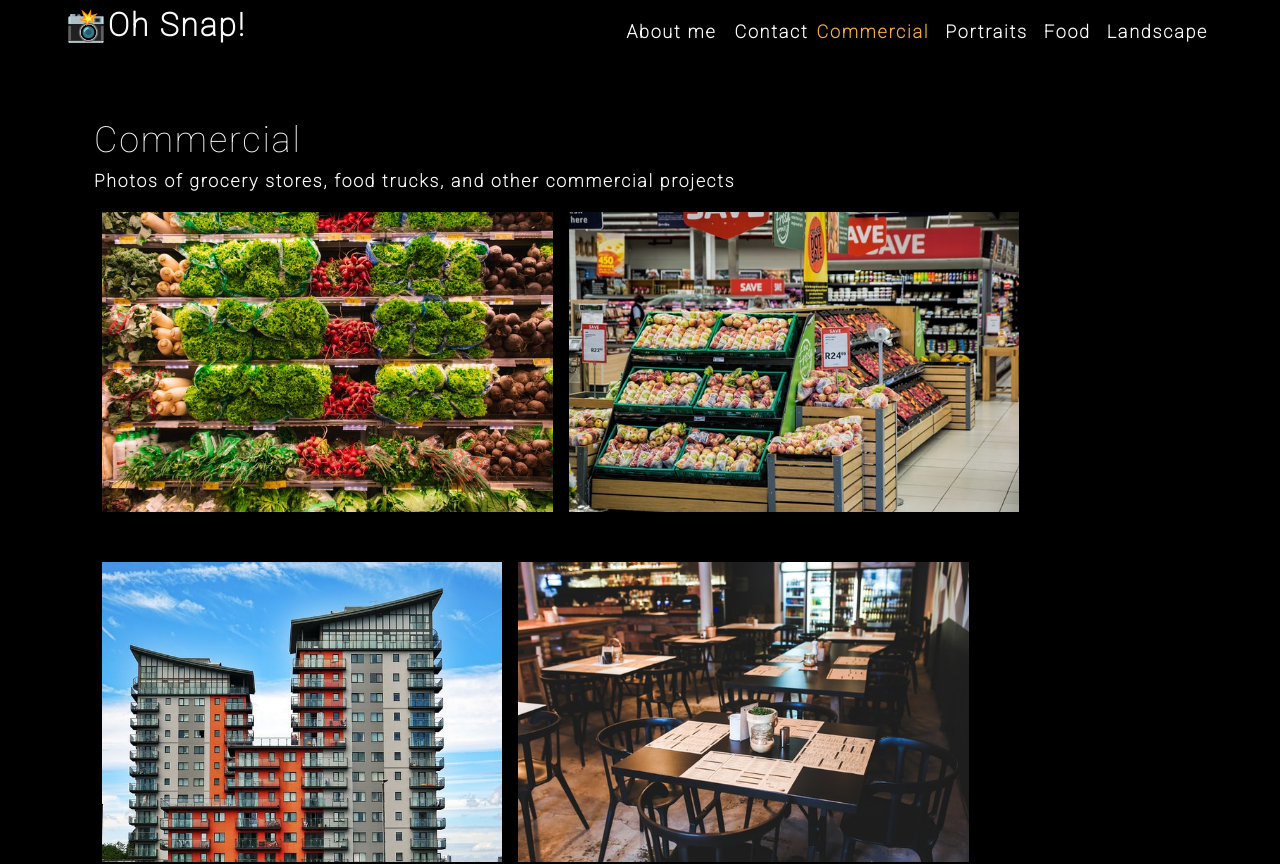
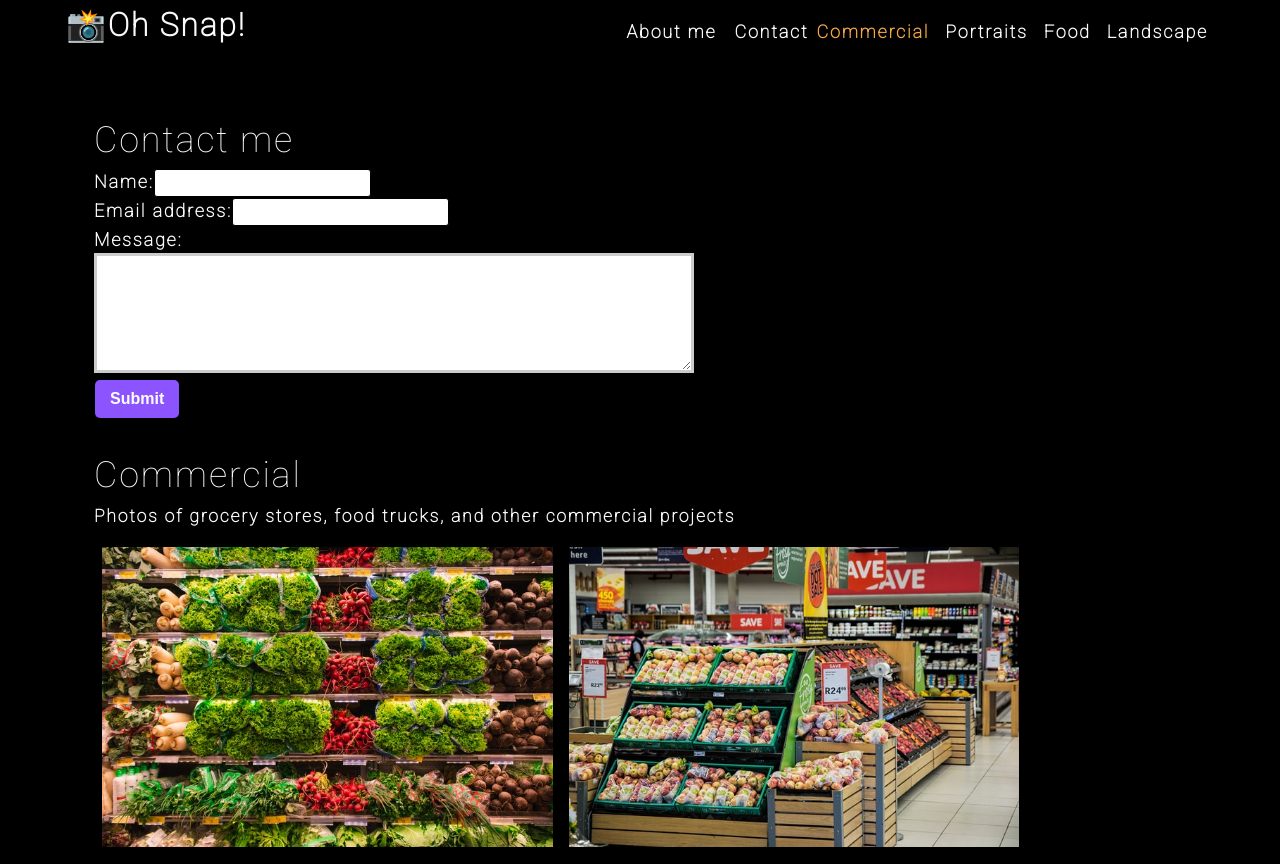
Before and after one commit to jenkruk/photo-port, a React (Create React App) app: page / in a window 1280 px wide. Shown: the top 864 px of the page. Built offline with nearby package versions, Linux system fonts and the light colour scheme.

Commit message:
Contact form template complete

```diff
--- a/src/App.js
+++ b/src/App.js
@@ -2,6 +2,7 @@
 import About from "./components/About";
 import Nav from "./components/Nav";
 import Gallery from "./components/Gallery";
+import ContactForm from "./components/Contact";
 
 function App() {
 
@@ -25,6 +26,7 @@
       currentCategory={currentCategory}
       />
       <main>
+        <ContactForm />
         <Gallery currentCategory={currentCategory} />
         <About />
       </main>
--- a/src/components/Contact/index.js
+++ b/src/components/Contact/index.js
@@ -1,24 +1,34 @@
-import React from 'react'
+import React, { useState } from 'react';
 
 function ContactForm() {
+
+    const [formState, setFormState] = useState({ name: '', email: '', message: '' });
+    const { name, email, message } = formState;
+
+    function handleChange(e) {
+        setFormState({...formState, [e.target.name]: e.target.value })
+      }
+
+    function handleSubmit(e) {
+      e.preventDefault();
+      console.log(formState);
+    }
+
     return (
         <section>
         <h1>Contact me</h1>
-        <form id="contact-form">
-          // name input
+        <form id="contact-form" onSubmit={handleSubmit}>
           <div>
             <label htmlFor="name">Name:</label>
-            <input type="text" name="name" />
+            <input type="text" defaultValue={name} onChange={handleChange} name="name" />
           </div>
-          // email input
           <div>
             <label htmlFor="email">Email address:</label>
-            <input type="email" name="email" />
+            <input type="email" defaultValue={email} name="email" onChange={handleChange} />
           </div>
-          // message text area
           <div>
             <label htmlFor="message">Message:</label>
-            <textarea name="message" rows="5"  />
+            <textarea name="message" defaultValue={message} onChange={handleChange} rows="5" />
           </div>
           <button type="submit">Submit</button>
         </form>
```
